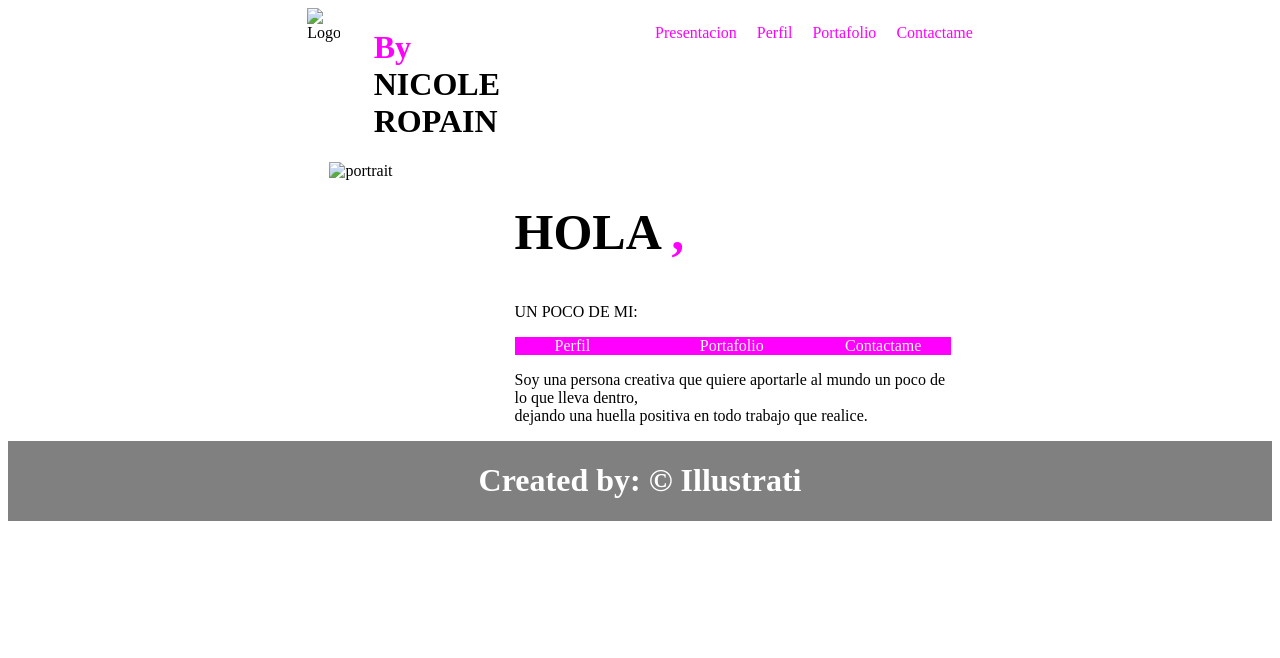
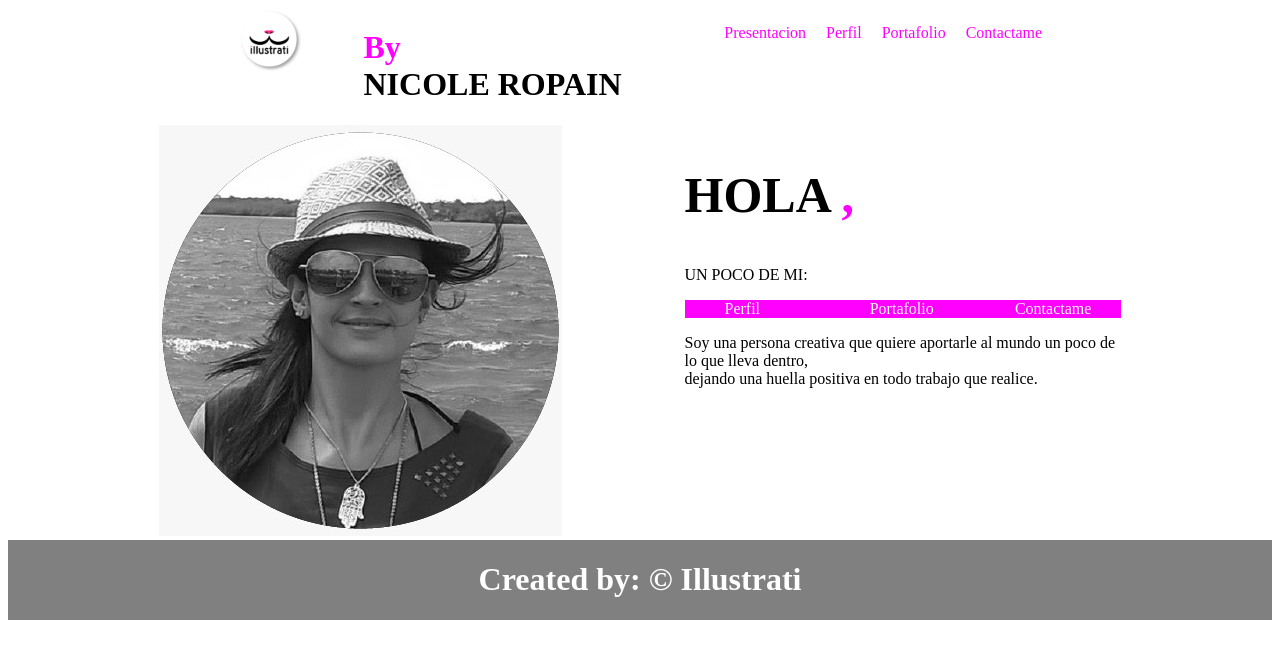
Before and after one commit to illustrati/illustrati.github.io, a plain HTML site: page index.html in a window 1280 px wide. Drawn offline with Linux system fonts and the light colour scheme.

Commit message:
folder image

```diff
--- a/index.html
+++ b/index.html
@@ -13,7 +13,7 @@
 <body>
     <header>
         <flex-container id="header">
-            <img id="image-logo" src="images/illustrati.jpeg" alt="Logo">
+            <img id="image-logo" src="image/illustrati.jpeg" alt="Logo">
             <h1 class="logo" > <span class="pink">By</span> <br> NICOLE ROPAIN</h1>
             <div>
               <ul id="menu-header">
@@ -28,7 +28,7 @@
 
     <main>
           <flex-container class="article">
-            <img id="portrait" src="images/portrait.jpeg" alt="portrait">
+            <img id="portrait" src="image/portrait.jpeg" alt="portrait">
           </flex-container>
 
           <flex-container class="section-right">
```
